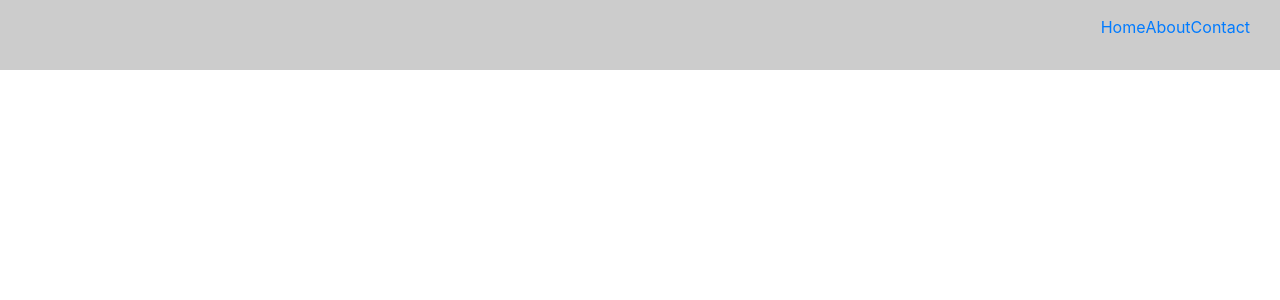
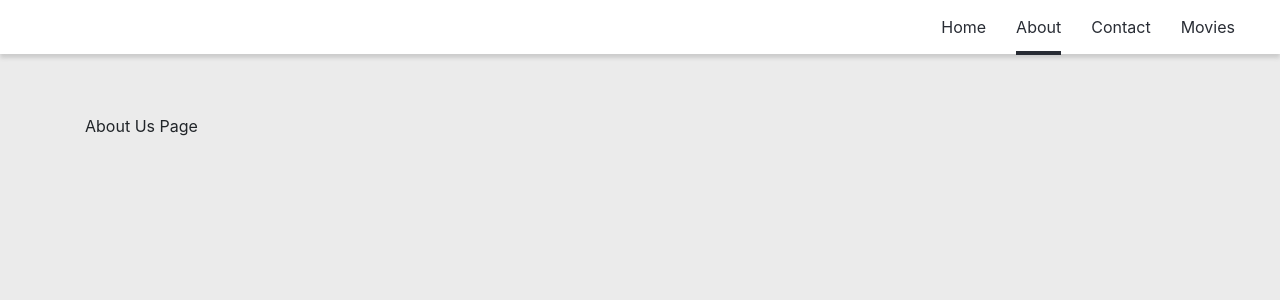
Before and after one commit to techdheerajkumar/reacthooks, a React (Create React App) app in the folder react-hooks-todoapp/: page /about in a window 1280 px wide. Shown: the top 300 px of the page. Built offline with nearby package versions, Linux system fonts and the light colour scheme.

Commit message:
routing active class fixed

```diff
--- a/react-hooks-todoapp/src/App.css
+++ b/react-hooks-todoapp/src/App.css
@@ -1,7 +1,11 @@
 .App {
   text-align: center;
 }
+body{
+  height: 100vh;
+  background: #ebebeb;
 
+}
 .App-logo {
   height: 40vmin;
   pointer-events: none;
@@ -49,15 +53,28 @@
   flex-direction: column;
 }
 .header{
-  background: #ccc;
+  background: #fff;
   padding: 15px;
+  box-shadow: 0 4px 4px #ccc;
 }
 .header ul{
   display: flex;
   justify-content: flex-end;
+  margin-bottom: 0;
 }
 .header ul li{
   display: inline-block;
+  margin: 0 15px;
+}
+.header ul li a{
+  color: #282c34;
+  text-decoration: none;
+  border-bottom: 4px solid transparent;
+  padding: 14px 0;
+}
+.header ul li a.active{
+  border-bottom: 4px solid #282c34;;
+
 }
 .page-wrapper{
   padding: 60px 0;
--- a/react-hooks-todoapp/src/App.js
+++ b/react-hooks-todoapp/src/App.js
@@ -3,6 +3,9 @@ import './App.css';
 import LoginPage from './Pages/LoginPageComponent';
 import TodoPage from './Pages/TodoPageComponent';
 import HeaderComponent from './Molecules/HeaderComponent';
+import AboutPage from './Pages/AboutPageComponent';
+import ContactPage from './Pages/ContactPageComponent';
+import MoviePage from './Pages/MoviePageComponent';
 import {Route} from 'react-router-dom';
 
 function App() {
@@ -11,6 +14,9 @@ function App() {
       <HeaderComponent />
         <Route exact path = "/" component = {LoginPage} />
         <Route exact path = "/todo" component = {TodoPage} />
+        <Route exact path = "/about" component = {AboutPage} />
+        <Route exact path = "/contact" component = {ContactPage} />
+        <Route exact path = "/movies" component = {MoviePage} />
     </div>
   );
 }
--- a/react-hooks-todoapp/src/Atoms/NavItemComponent.js
+++ b/react-hooks-todoapp/src/Atoms/NavItemComponent.js
@@ -1,9 +1,9 @@
 import React from 'react';
-import {Link} from 'react-router-dom';
+import {NavLink} from 'react-router-dom';
 
 const NavItem = (props) => {
     return (
-        <Link className = {props.isActive ? "active" : ""} to = {props.destination}>{props.page} </Link>
+        <NavLink exact={true} to = {props.destination}>{props.page} </NavLink>
     )
 }
 export default NavItem;
--- a/react-hooks-todoapp/src/Molecules/HeaderComponent.js
+++ b/react-hooks-todoapp/src/Molecules/HeaderComponent.js
@@ -1,28 +1,15 @@
-import React, {useState, useEffect} from 'react';
+import React, { useState, useEffect } from 'react';
 import NavItem from '../Atoms/NavItemComponent';
-import {useLocation} from 'react-router-dom'
 
 const HeaderComponent = () => {
-    const [active, setActive] = useState(false)
-    const location = useLocation();
-    useEffect(()=>{
-        if(location.pathname === "/"){
-            setActive(true)
-        }else if(location.pathname === "/about"){
-            setActive(true)
-        }else if(location.pathname === "/contact"){
-            setActive(true)
-        }
-    },[location.pathname]);
-
-
     return (
         <header className="header">
             <div className="container-fluid">
                 <ul>
-                    <li><NavItem isActive = {active} destination="/" page="Home" /></li>
-                    <li><NavItem isActive = {active} destination="/about" page="About" /></li>
-                    <li><NavItem isActive = {active} destination="/contact" page="Contact" /></li>
+                    <li><NavItem destination="/" page="Home" /></li>
+                    <li><NavItem destination="/about" page="About" /></li>
+                    <li><NavItem destination="/contact" page="Contact" /></li>
+                    <li><NavItem destination="/movies" page="Movies" /></li>
                 </ul>
             </div>
         </header>
--- /dev/null
+++ b/react-hooks-todoapp/src/Pages/AboutPageComponent.js
@@ -0,0 +1,13 @@
+import React from 'react';
+
+const AboutPage = () => {
+    return (
+        <div className="page-wrapper">
+            <div className="container">
+                About Us Page
+        </div>
+        </div>
+    )
+}
+
+export default AboutPage;
--- /dev/null
+++ b/react-hooks-todoapp/src/Pages/ContactPageComponent.js
@@ -0,0 +1,13 @@
+import React from 'react';
+
+const ContactPage = () => {
+    return (
+        <div className="page-wrapper">
+            <div className="container">
+                Contact Us Page
+        </div>
+        </div>
+    )
+}
+
+export default ContactPage;
--- /dev/null
+++ b/react-hooks-todoapp/src/Pages/MoviePageComponent.js
@@ -0,0 +1,13 @@
+import React from 'react';
+
+const MoviePage = () => {
+    return (
+        <div className="page-wrapper">
+            <div className="container">
+                Movies Page
+        </div>
+        </div>
+    )
+}
+
+export default MoviePage;
--- a/react-hooks-todoapp/src/Pages/TodoPageComponent.js
+++ b/react-hooks-todoapp/src/Pages/TodoPageComponent.js
@@ -1,9 +1,11 @@
 import React from 'react';
 import TodoOrganism from '../Organisms/TodoOrganismComponent'
-const TodoPageComponent = () =>{
-    return(
-        <div>
-            <TodoOrganism />
+const TodoPageComponent = () => {
+    return (
+        <div className="page-wrapper">
+            <div className="container">
+                <TodoOrganism />
+            </div>
         </div>
     )
 }
```
